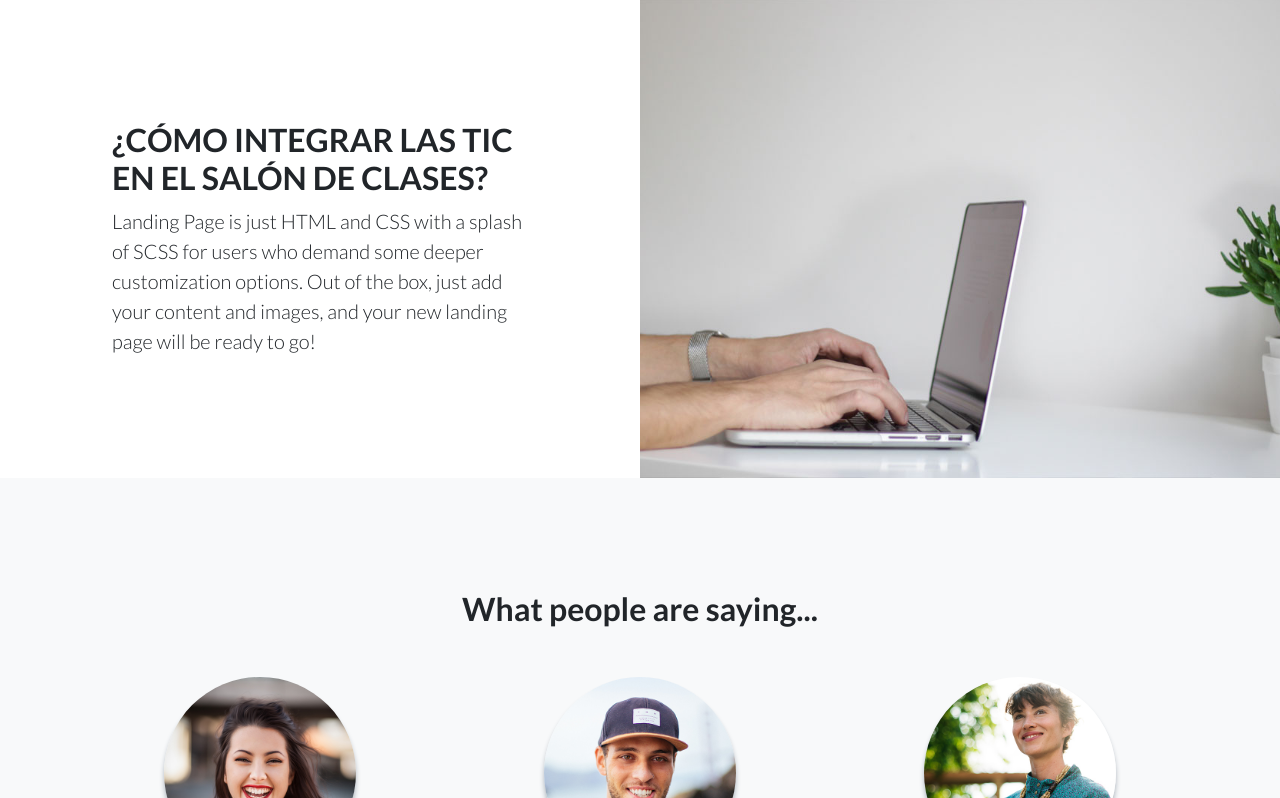
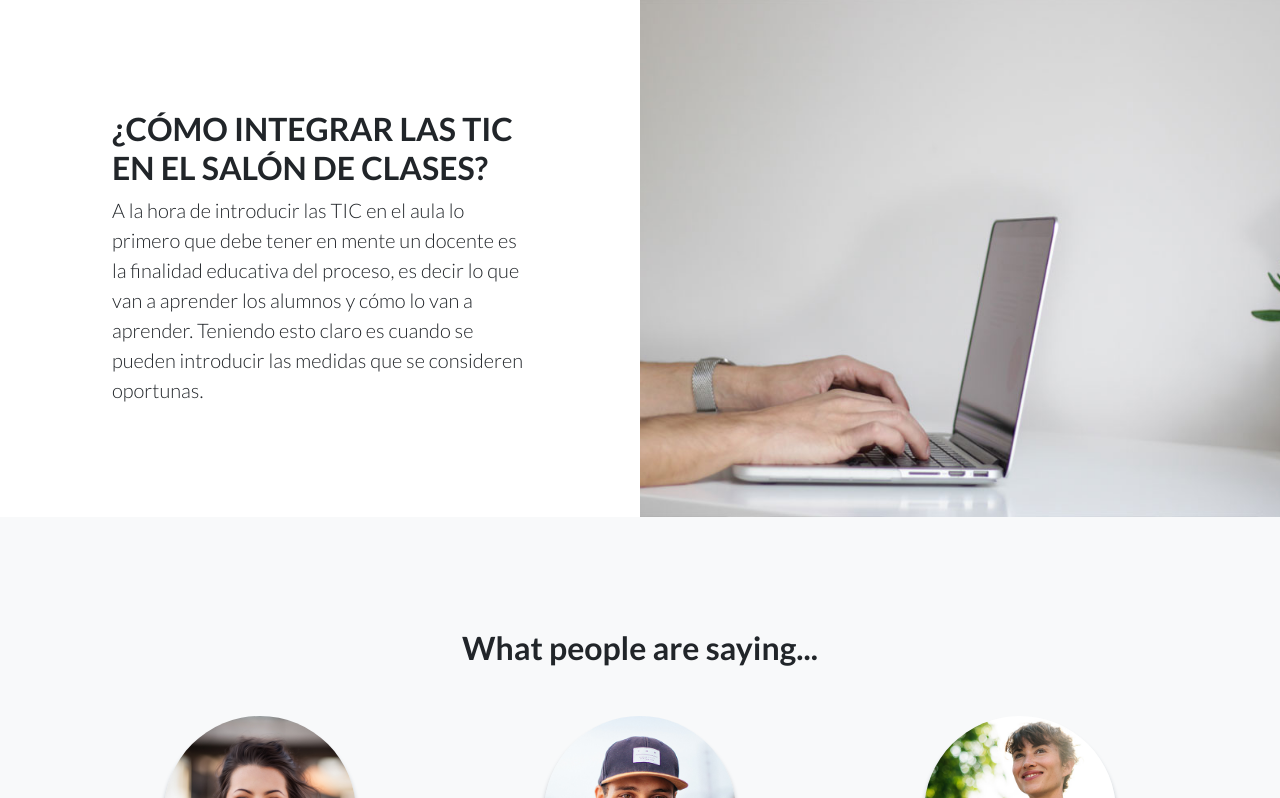
Before and after one commit to DIANA23GZ/Did-ctica-, a plain HTML site: page index.html in a window 1280 px wide. Shown: the part 2380-3178 px from the top of the page. Drawn offline with nearby package versions, Linux system fonts and the light colour scheme.

Commit message:
Update index.html

```diff
--- a/index.html
+++ b/index.html
@@ -123,7 +123,7 @@
                     <div class="col-lg-6 order-lg-2 text-white showcase-img" style="background-image: url('assets/img/bg-showcase-3.jpg')"></div>
                     <div class="col-lg-6 order-lg-1 my-auto showcase-text">
                         <h2>¿CÓMO INTEGRAR LAS TIC EN EL SALÓN DE CLASES? </h2>
-                        <p class="lead mb-0">Landing Page is just HTML and CSS with a splash of SCSS for users who demand some deeper customization options. Out of the box, just add your content and images, and your new landing page will be ready to go!</p>
+                        <p class="lead mb-0"> A la hora de introducir las TIC en el aula lo primero que debe tener en mente un docente es la finalidad educativa del proceso, es decir lo que van a aprender los alumnos y cómo lo van a aprender. Teniendo esto claro es cuando se pueden introducir las medidas que se consideren oportunas.</p>
                     </div>
                 </div>
             </div>
```
